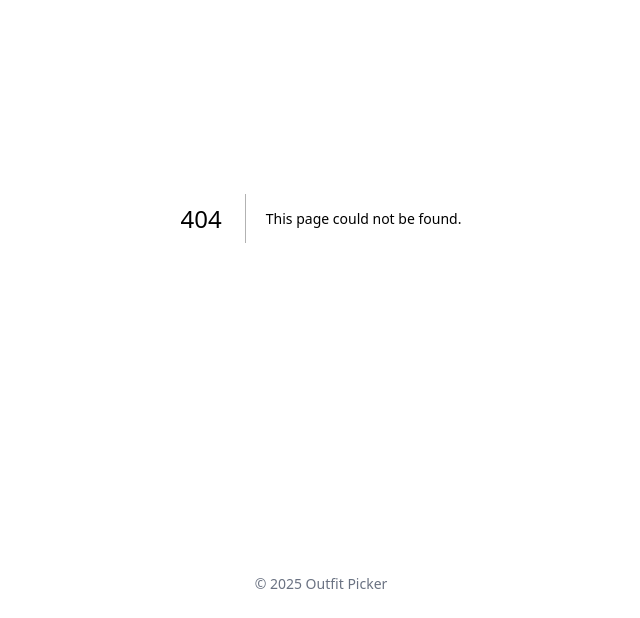
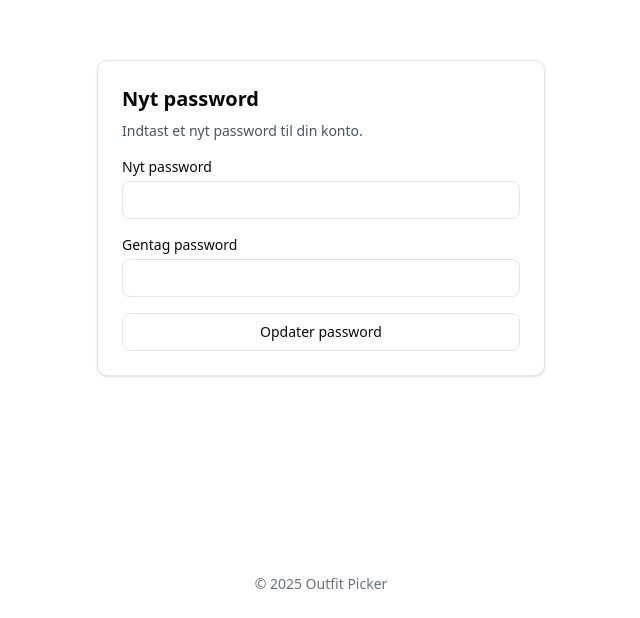
Before and after one commit to Bjarkebek/outfit-picker, a Next.js app: page /reset-password in a window 1280 px wide. Before the commit this address had no page. Shown: the part 182-800 px from the top of the page, without its empty margins (319-959 px from the left). Built offline with nearby package versions, Linux system fonts and the light colour scheme; no server answers.

Commit message:
added password reset functions

```diff
--- /dev/null
+++ b/app/forgot-password/page.tsx
@@ -0,0 +1,78 @@
+// app/forgot-password/page.tsx
+'use client';
+
+import { useState } from 'react';
+import { supabase } from '@/lib/supabase';
+import Link from 'next/link';
+
+export default function ForgotPasswordPage() {
+  const [email, setEmail] = useState('');
+  const [message, setMessage] = useState<string | null>(null);
+  const [error, setError] = useState<string | null>(null);
+  const [loading, setLoading] = useState(false);
+
+  const handleSubmit = async (e: React.FormEvent) => {
+    e.preventDefault();
+
+    setMessage(null);
+    setError(null);
+    setLoading(true);
+
+    const { error } = await supabase.auth.resetPasswordForEmail(email, {
+      redirectTo: `${window.location.origin}/reset-password`,
+    });
+
+    setLoading(false);
+
+    if (error) {
+      setError(error.message);
+    } else {
+      setMessage(
+        'Hvis e-mailadressen findes i systemet, har vi sendt et link til at nulstille password.'
+      );
+    }
+  };
+
+  return (
+    <div className="min-h-screen flex items-center justify-center px-4">
+      <div className="w-full max-w-md border rounded-lg p-6 shadow-sm bg-white">
+        <h1 className="text-xl font-semibold mb-2">Glemt password</h1>
+        <p className="text-sm text-gray-600 mb-4">
+          Indtast din e-mail for at nulstille dit password.
+        </p>
+
+        <form onSubmit={handleSubmit} className="space-y-4">
+          <div>
+            <label className="block text-sm mb-1" htmlFor="email">E-mail</label>
+            <input
+              id="email"
+              type="email"
+              required
+              value={email}
+              onChange={(e) => setEmail(e.target.value)}
+              className="w-full border rounded-md px-3 py-2 text-sm"
+              placeholder="dig@example.com"
+            />
+          </div>
+
+          <button
+            type="submit"
+            disabled={loading}
+            className="w-full border rounded-md px-3 py-2 text-sm"
+          >
+            {loading ? 'Sender...' : 'Send reset-link'}
+          </button>
+
+          {message && <p className="text-sm text-green-600">{message}</p>}
+          {error && <p className="text-sm text-red-600">{error}</p>}
+        </form>
+
+        <div className="mt-4 text-sm">
+          <Link href="/login" className="underline text-gray-600">
+            Tilbage til login
+          </Link>
+        </div>
+      </div>
+    </div>
+  );
+}
--- a/app/login/page.tsx
+++ b/app/login/page.tsx
@@ -2,6 +2,7 @@
 import { Suspense, useEffect, useState } from "react";
 import { useRouter, useSearchParams } from "next/navigation";
 import { supabaseBrowser } from "@/lib/supabase-browser";
+import Link from "next/link";
 
 export const dynamic = "force-dynamic";
 
@@ -47,9 +48,7 @@ function LoginInner() {
   };
 
   const onSignup = async () => {
-    const { error } = await supabase.auth.signUp({ email, password: pw });
-    if (error) setMsg(error.message);
-    else setMsg("Bruger oprettet – tjek mail, og log derefter ind.");
+    router.push('/signup')
   };
 
   return (
@@ -75,11 +74,14 @@ function LoginInner() {
         </button>
       </form>
       <button
-        className="mt-3 w-full bg-blue-600 text-white py-2 rounded"
+        className="mt-3 w-full bg-blue-600 text-white py-2 rounded" type="button"
         onClick={onSignup}
       >
         Opret bruger
       </button>
+      <Link href="/forgot-password" className="text-sm underline">
+        Glemt password?
+      </Link>
       {msg && <p className="mt-3 text-sm text-red-600">{msg}</p>}
     </div>
   );
--- /dev/null
+++ b/app/reset-password/page.tsx
@@ -0,0 +1,99 @@
+// app/reset-password/page.tsx
+'use client';
+
+import { useState } from 'react';
+import { supabase } from '@/lib/supabase';
+import { useRouter } from 'next/navigation';
+
+export default function ResetPasswordPage() {
+  const router = useRouter();
+
+  const [newPassword, setNewPassword] = useState('');
+  const [confirm, setConfirm] = useState('');
+  const [error, setError] = useState<string | null>(null);
+  const [message, setMessage] = useState<string | null>(null);
+  const [loading, setLoading] = useState(false);
+
+  const handleSubmit = async (e: React.FormEvent) => {
+    e.preventDefault();
+    setError(null);
+    setMessage(null);
+
+    if (newPassword.length < 6) {
+      setError('Password skal mindst være 6 tegn.');
+      return;
+    }
+
+    if (newPassword !== confirm) {
+      setError('De to passwords matcher ikke.');
+      return;
+    }
+
+    setLoading(true);
+
+    const { error } = await supabase.auth.updateUser({
+      password: newPassword,
+    });
+
+    setLoading(false);
+
+    if (error) {
+      setError(error.message);
+    } else {
+      setMessage('Dit password er opdateret. Du kan nu logge ind.');
+      setTimeout(() => router.push('/login'), 2000);
+    }
+  };
+
+  return (
+    <div className="min-h-screen flex items-center justify-center px-4">
+      <div className="w-full max-w-md border rounded-lg p-6 shadow-sm bg-white">
+        <h1 className="text-xl font-semibold mb-2">Nyt password</h1>
+        <p className="text-sm text-gray-600 mb-4">
+          Indtast et nyt password til din konto.
+        </p>
+
+        <form onSubmit={handleSubmit} className="space-y-4">
+          <div>
+            <label className="block text-sm mb-1" htmlFor="password">
+              Nyt password
+            </label>
+            <input
+              id="password"
+              type="password"
+              required
+              value={newPassword}
+              onChange={(e) => setNewPassword(e.target.value)}
+              className="w-full border rounded-md px-3 py-2 text-sm focus:outline-none focus:ring-2"
+            />
+          </div>
+
+          <div>
+            <label className="block text-sm mb-1" htmlFor="confirm">
+              Gentag password
+            </label>
+            <input
+              id="confirm"
+              type="password"
+              required
+              value={confirm}
+              onChange={(e) => setConfirm(e.target.value)}
+              className="w-full border rounded-md px-3 py-2 text-sm focus:outline-none focus:ring-2"
+            />
+          </div>
+
+          <button
+            type="submit"
+            disabled={loading}
+            className="w-full rounded-md px-3 py-2 text-sm font-medium border disabled:opacity-60"
+          >
+            {loading ? 'Opdaterer...' : 'Opdater password'}
+          </button>
+
+          {message && <p className="text-sm text-green-600">{message}</p>}
+          {error && <p className="text-sm text-red-600">{error}</p>}
+        </form>
+      </div>
+    </div>
+  );
+}
--- /dev/null
+++ b/app/signup/page.tsx
@@ -0,0 +1,80 @@
+"use client";
+import { Suspense, useEffect, useState } from "react";
+import { useRouter, useSearchParams } from "next/navigation";
+import { supabaseBrowser } from "@/lib/supabase-browser";
+
+export const dynamic = "force-dynamic";
+
+export default function SignupPage() {
+    return (
+        <Suspense fallback={null}>
+        <SignupInner />
+        </Suspense>
+    );
+}
+
+function SignupInner() {
+    const supabase = supabaseBrowser();
+    const [email, setEmail] = useState("");
+    const [pw, setPw] = useState("");
+    const [msg, setMsg] = useState("");
+    const qp = useSearchParams();
+    const router = useRouter();
+
+    // Sync auth -> server cookies, så middleware kan se sessionen
+    useEffect(() => {
+        const { data: sub } = supabase.auth.onAuthStateChange(
+        async (event, session) => {
+            await fetch("/api/auth", {
+            method: "POST",
+            headers: { "Content-Type": "application/json" },
+            body: JSON.stringify({ event, session }),
+            });
+            if (event === "SIGNED_IN") window.location.replace("/");
+        }
+        );
+        return () => sub.subscription.unsubscribe();
+    }, [supabase]);
+
+
+
+    const onSignup = async () => {
+        const { error } = await supabase.auth.signUp({ email, password: pw });
+        if (error) setMsg(error.message);
+        else setMsg("Bruger oprettet – tjek mail, og log derefter ind.");
+    };
+    const goBack = async () => {
+        router.push('/login')
+    };
+
+return (
+<div className="mx-auto max-w-sm mt-24 p-6 rounded-xl border bg-white dark:bg-white/5 dark:border-white/10">
+    <h1 className="text-xl font-semibold mb-4">Opret Bruger</h1>
+    <form className="grid gap-3" onSubmit={onSignup}>
+    <input
+        className="border rounded px-3 py-2"
+        type="email"
+        placeholder="Email"
+        value={email}
+        onChange={(e) => setEmail(e.target.value)}
+    />
+    <input
+        className="border rounded px-3 py-2"
+        type="password"
+        placeholder="Password"
+        value={pw}
+        onChange={(e) => setPw(e.target.value)}
+    />
+    <button className="bg-green-600 text-white py-2 rounded" name="sign in" type="submit">
+        Opret
+    </button>
+    <button
+    className="mt-3 w-full bg-blue-600 text-white py-2 rounded" type="button"
+    onClick={goBack}>
+    Tilbage til Login
+    </button>
+    </form>
+    {msg && <p className="mt-3 text-sm text-red-600">{msg}</p>}
+</div>
+);
+}
--- a/middleware.ts
+++ b/middleware.ts
@@ -9,7 +9,7 @@ export async function middleware(req: NextRequest) {
     return NextResponse.next();
   }
 
-  const publicPaths = ['/login', '/favicon.ico', '/OutfitPickerLogo.png'];
+  const publicPaths = ['/login', '/signup', '/forgot-password', '/reset-password', '/favicon.ico', '/OutfitPickerLogo.png'];
   if (
     publicPaths.includes(req.nextUrl.pathname) ||
     req.nextUrl.pathname.startsWith('/_next') ||
```
